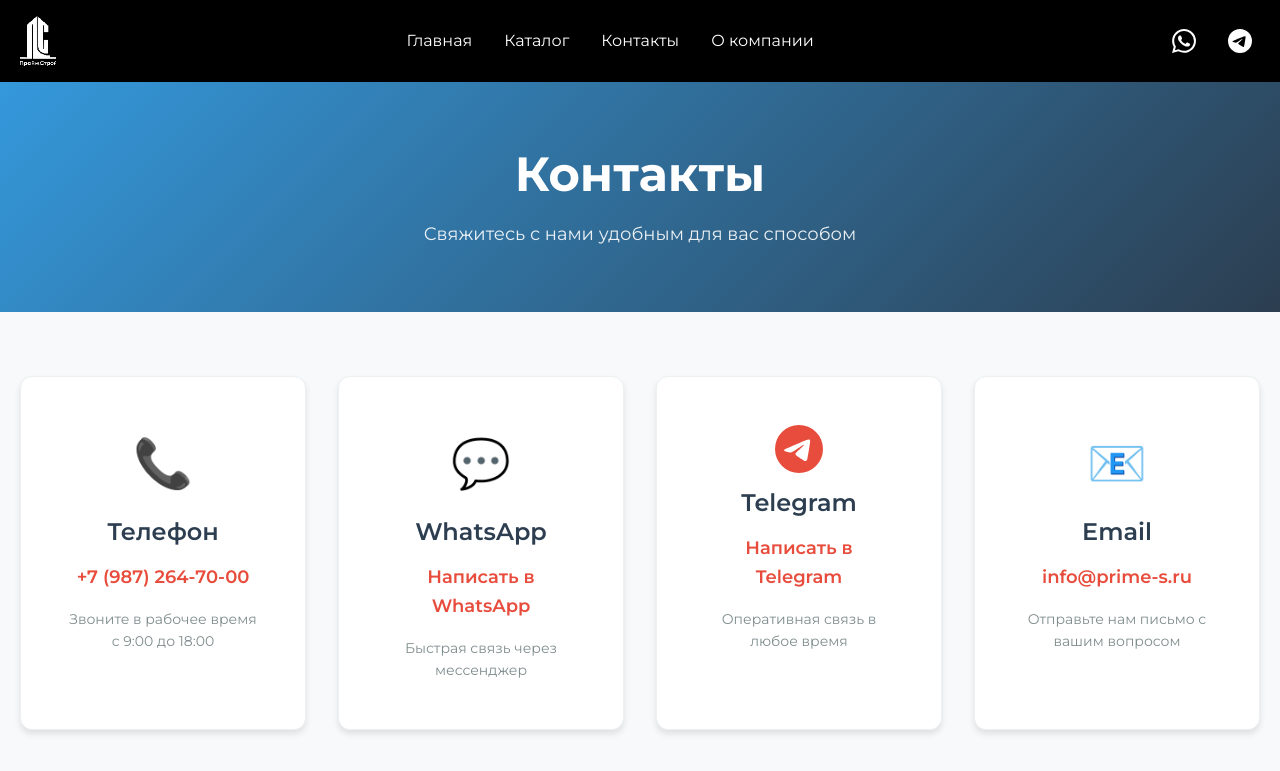
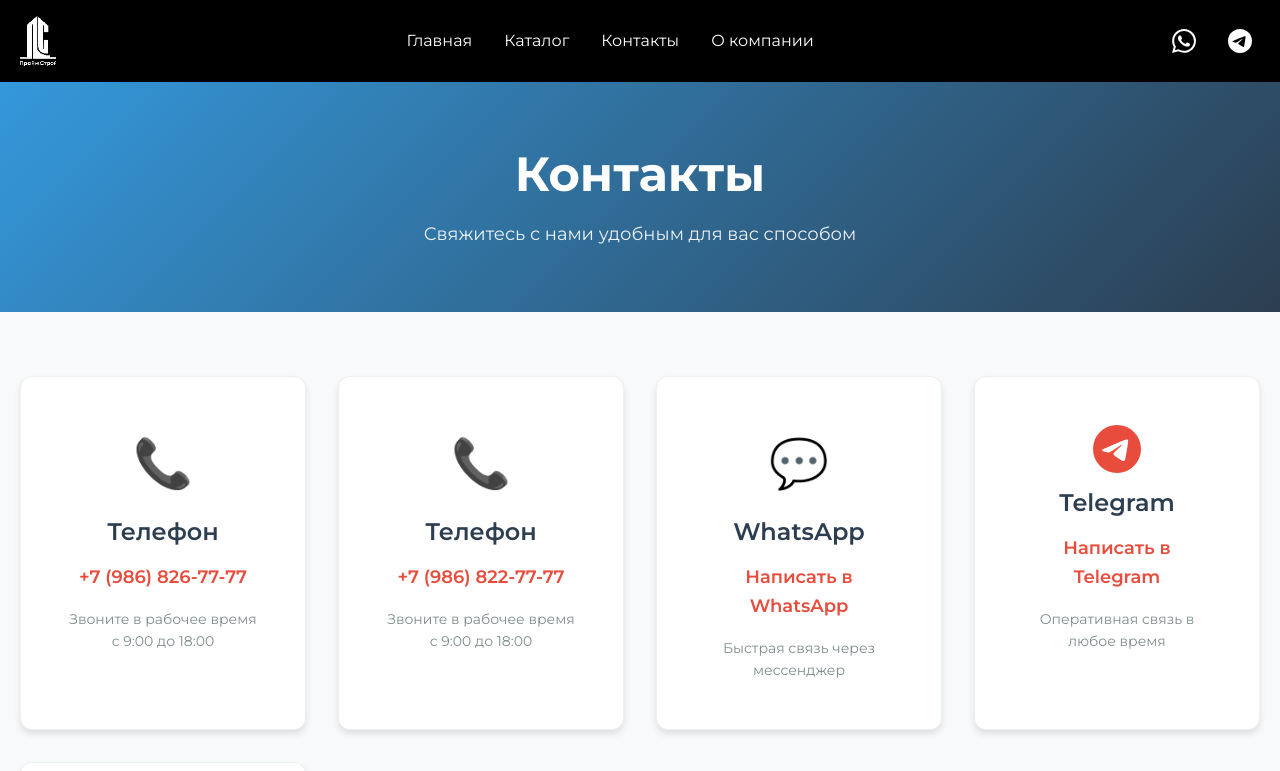
Before and after one commit to Arbitr3103/prime-s-react, a React (Vite) app: page /contacts in a window 1280 px wide. Shown: the top 771 px of the page. Built offline with nearby package versions, Linux system fonts and the light colour scheme.

Commit message:
fix: обновлены номера телефонов на правильные +7(986)826-77-77 и +7(986)822-77-77

```diff
--- a/src/pages/ContactsPage.jsx
+++ b/src/pages/ContactsPage.jsx
@@ -18,12 +18,24 @@ function ContactsPage() {
       <section className={styles.contactsSection}>
         <div className={styles.container}>
           <div className={styles.contactsGrid}>
-            {/* Телефон */}
+            {/* Телефон 1 */}
             <div className={styles.contactCard}>
               <div className={styles.cardIcon}>📞</div>
               <h2 className={styles.cardTitle}>Телефон</h2>
-              <a href="tel:+79872647000" className={styles.contactLink}>
-                +7 (987) 264-70-00
+              <a href="tel:+79868267777" className={styles.contactLink}>
+                +7 (986) 826-77-77
+              </a>
+              <p className={styles.cardDescription}>
+                Звоните в рабочее время с 9:00 до 18:00
+              </p>
+            </div>
+
+            {/* Телефон 2 */}
+            <div className={styles.contactCard}>
+              <div className={styles.cardIcon}>📞</div>
+              <h2 className={styles.cardTitle}>Телефон</h2>
+              <a href="tel:+79868227777" className={styles.contactLink}>
+                +7 (986) 822-77-77
               </a>
               <p className={styles.cardDescription}>
                 Звоните в рабочее время с 9:00 до 18:00
@@ -35,7 +47,7 @@ function ContactsPage() {
               <div className={styles.cardIcon}>💬</div>
               <h2 className={styles.cardTitle}>WhatsApp</h2>
               <a
-                href="https://api.whatsapp.com/send/?phone=79872647000&text&type=phone_number&app_absent=0"
+                href="https://api.whatsapp.com/send/?phone=79868267777&text&type=phone_number&app_absent=0"
                 className={styles.contactLink}
                 target="_blank"
                 rel="noopener noreferrer"
```
